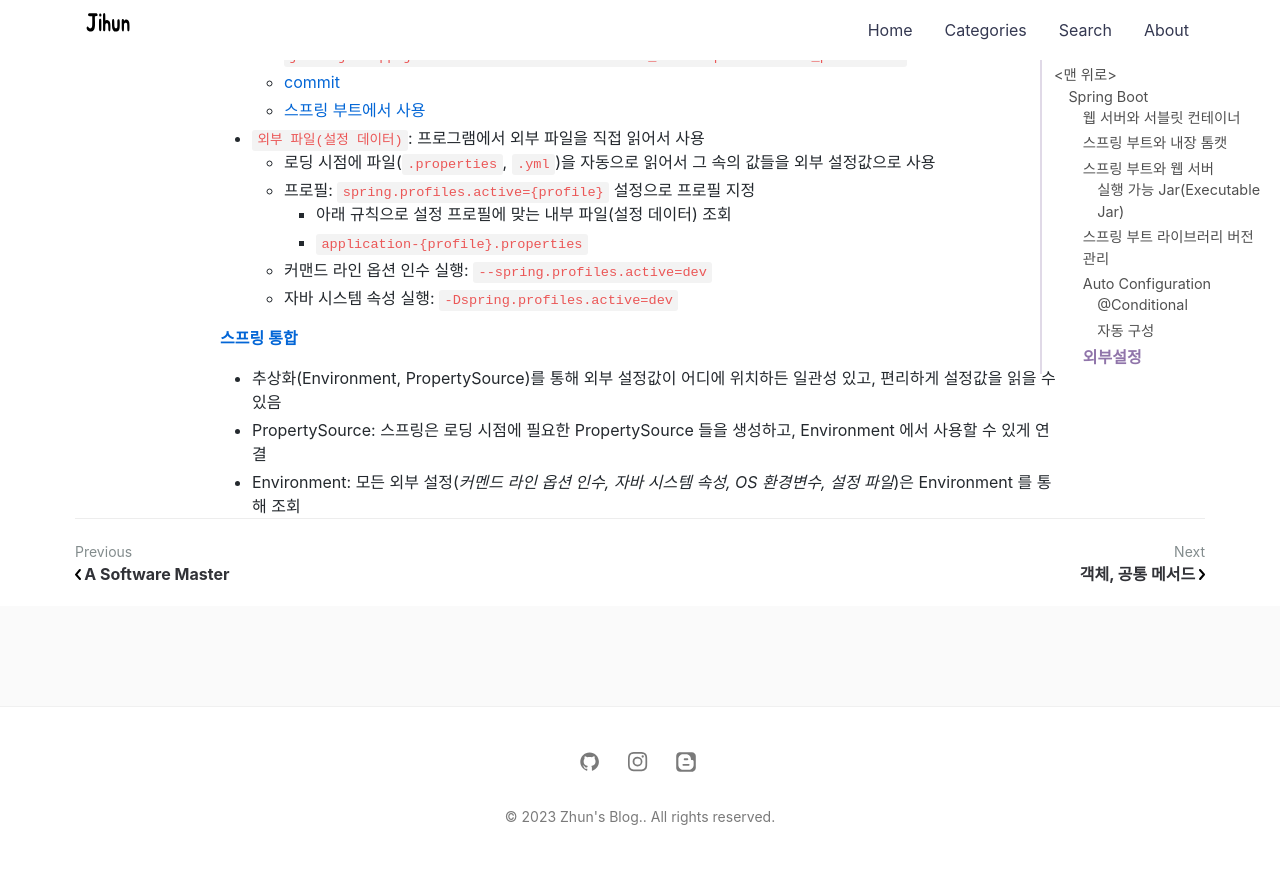
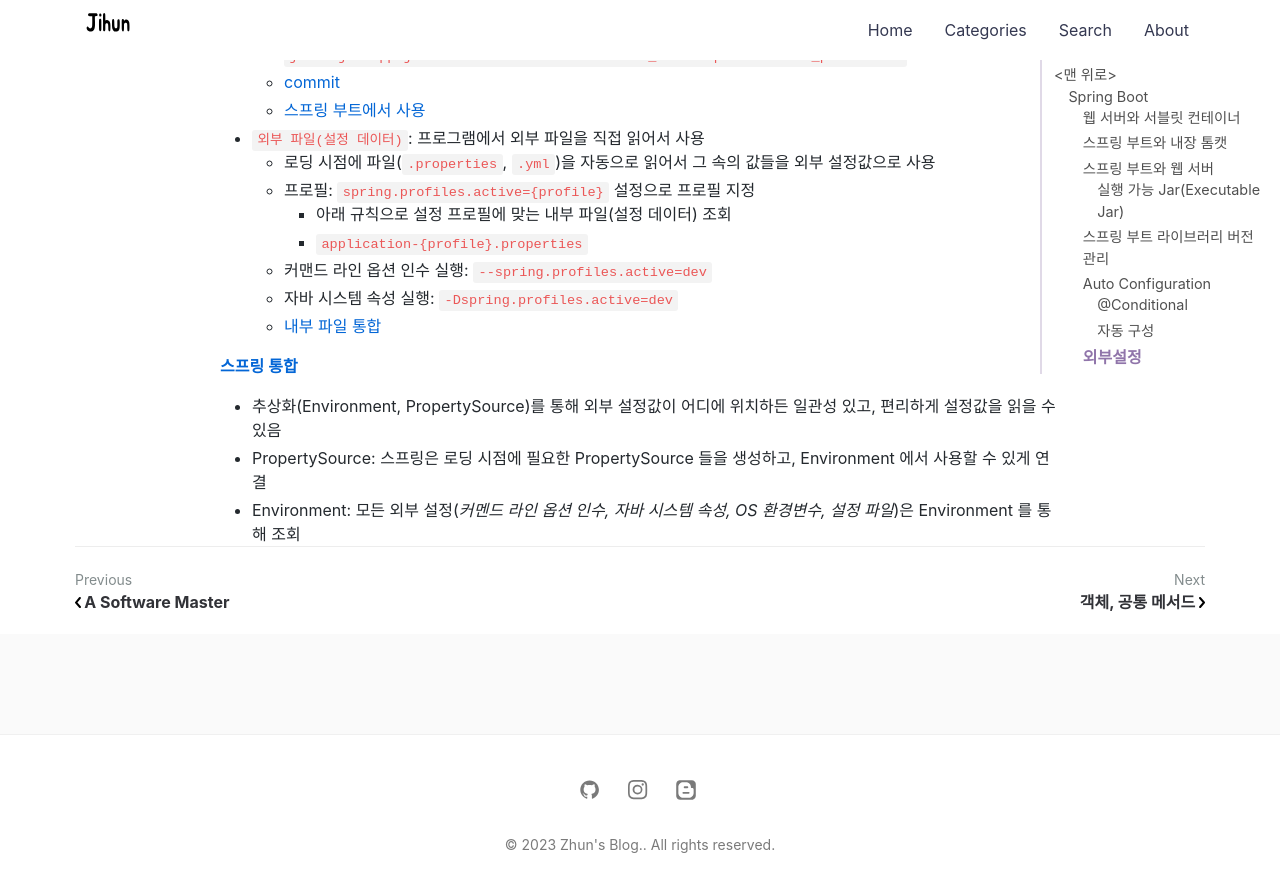
Before and after one commit to jihunparkme/jihunparkme.github.io, a Jekyll site: the page built from _posts/2023-04-06-spring-boot.md, in a window 1280 px wide and 900 px high, scrolled down 13087 px. Shown: the top 892 px of the window. Built offline with Jekyll 4.4.1, drawn with Linux system fonts in a browser that asks for light colours; nearby versions of some CDN libraries; comment, search, counter and statistics services are not loaded.

Commit message:
[SpringBoot] 외부설정: 설정 데이터 - 내부 파일 합체

```diff
--- a/_posts/2023-04-06-spring-boot.md
+++ b/_posts/2023-04-06-spring-boot.md
@@ -537,6 +537,7 @@
     - `application-{profile}.properties`
   - 커맨드 라인 옵션 인수 실행: `--spring.profiles.active=dev`
   - 자바 시스템 속성 실행: `-Dspring.profiles.active=dev`
+  - [내부 파일 통합](https://github.com/jihunparkme/Inflearn-Spring-Boot/commit/12819ba26ceacc67954c715832f6e5e8a35b00ed)
 
 **[스프링 통합](https://github.com/jihunparkme/Inflearn-Spring-Boot/commit/028f460681fea8cc22d385169d5a4f4b0378e5de)**
 
```
